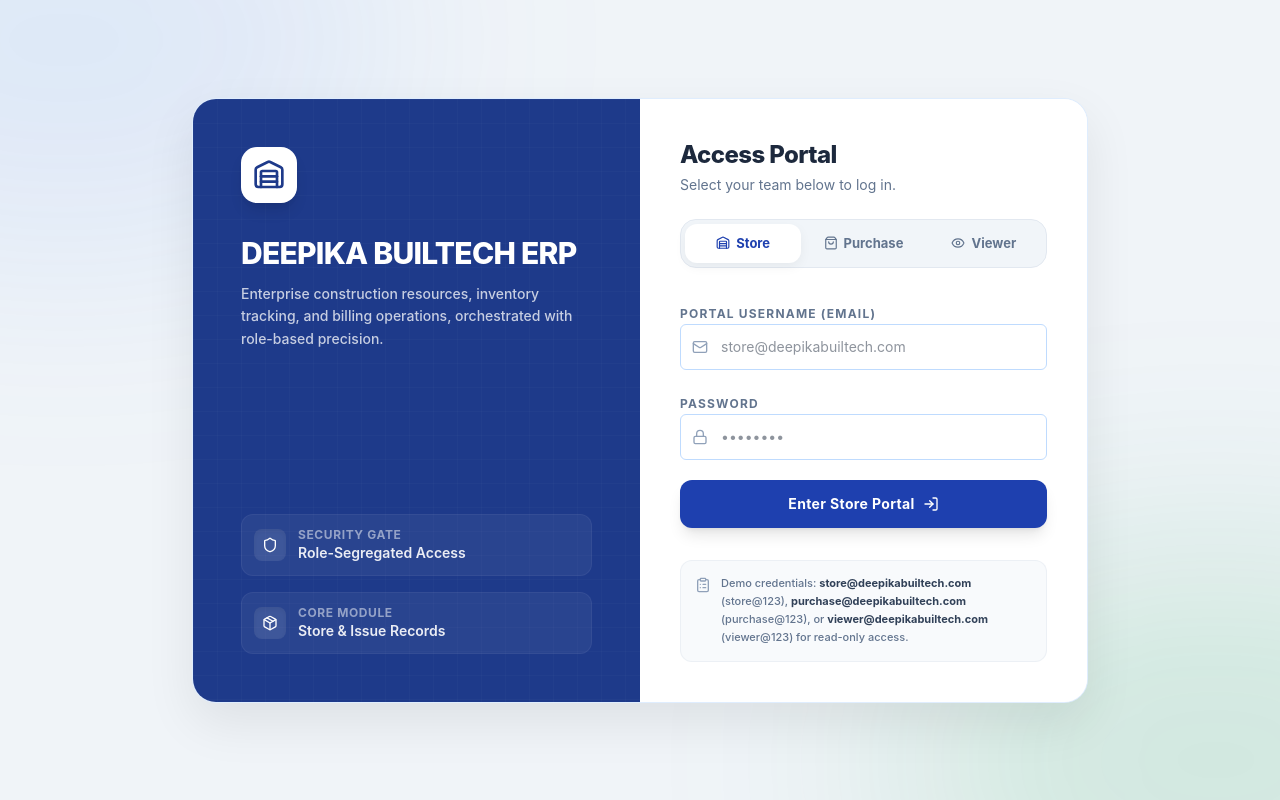
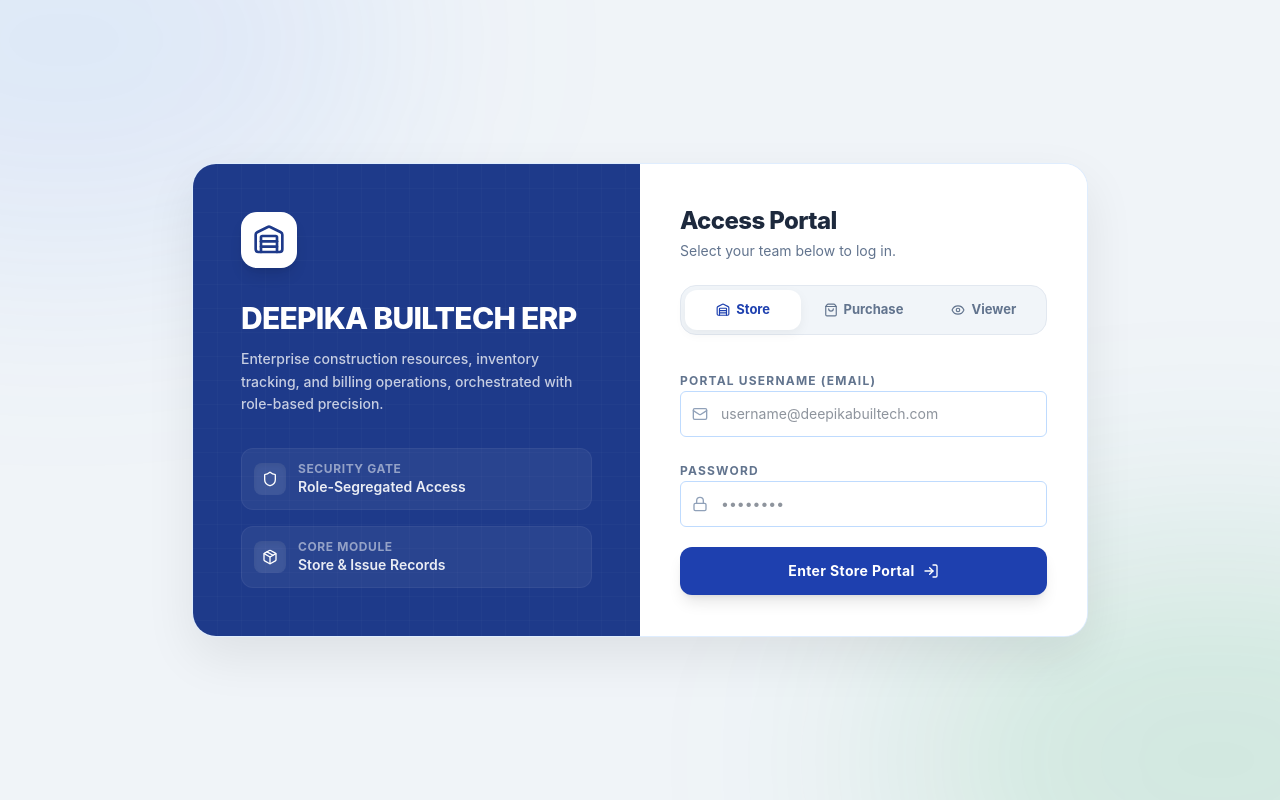
Before and after one commit to deepikabuiltechweb-ux/Deepika-Builtech-erp-, a React (Vite) app in the folder frontend/: page / in a window 1280 px wide. Built offline with nearby package versions, Linux system fonts and the light colour scheme; no server answers.

Commit message:
feat: remove demo credentials and info box from Login page for production aesthetics

```diff
--- a/frontend/src/pages/Login.jsx
+++ b/frontend/src/pages/Login.jsx
@@ -166,7 +166,7 @@ export default function Login() {
                   type="email"
                   required
                   className="input-field pl-10 py-3 text-sm focus:border-slate-400"
-                  placeholder={portal === 'store' ? "store@deepikabuiltech.com" : portal === 'purchase' ? "purchase@deepikabuiltech.com" : "viewer@deepikabuiltech.com"}
+                  placeholder="username@deepikabuiltech.com"
                   value={email}
                   onChange={(e) => setEmail(e.target.value)}
                 />
@@ -218,13 +218,7 @@ export default function Login() {
             </button>
           </form>
 
-          {/* Quick Info Box */}
-          <div className="mt-8 p-3.5 bg-slate-50 rounded-xl border border-slate-200/50 flex items-start gap-2.5">
-            <ClipboardList className="w-4 h-4 text-slate-400 mt-0.5 shrink-0" />
-            <p className="text-[11px] text-slate-500 leading-relaxed font-medium">
-              Demo credentials: <span className="font-bold text-slate-700">store@deepikabuiltech.com</span> (store@123), <span className="font-bold text-slate-700">purchase@deepikabuiltech.com</span> (purchase@123), or <span className="font-bold text-slate-700">viewer@deepikabuiltech.com</span> (viewer@123) for read-only access.
-            </p>
-          </div>
+
         </div>
       </div>
     </div>
```
